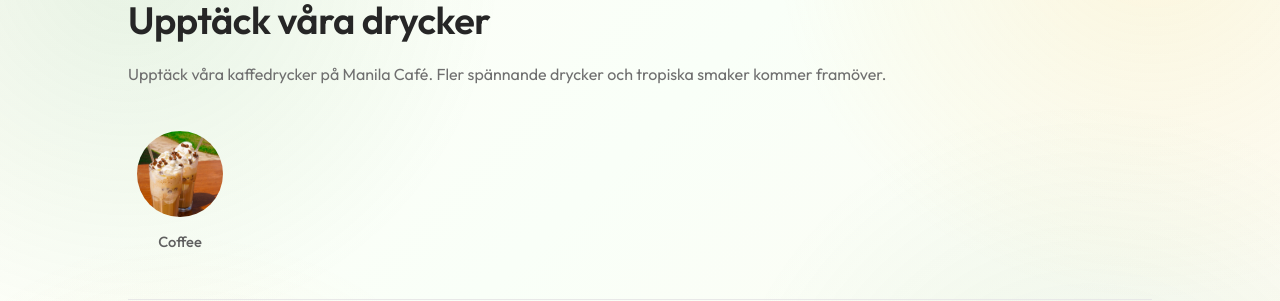
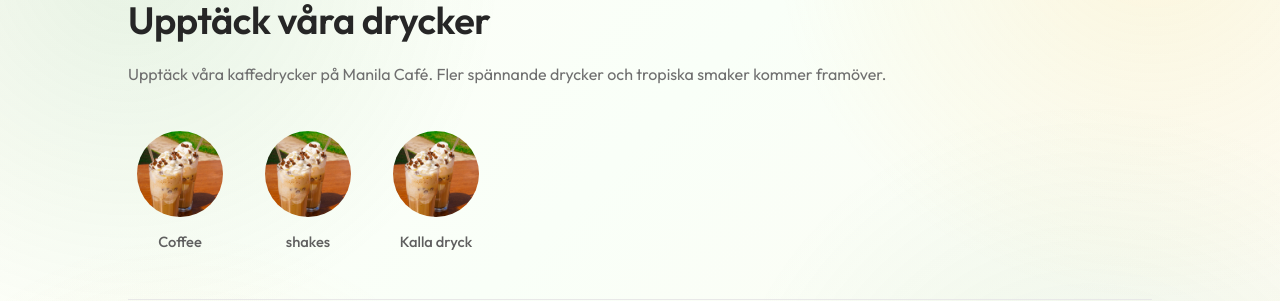
Before and after one commit to Manilacafe13/manilacafe, a React (Vite) app in the folder frontend/: page / in a window 1280 px wide. Shown: the part 1760-2061 px from the top of the page. Built offline with nearby package versions, Linux system fonts and the light colour scheme; no server answers.

Commit message:
Update Manila Cafe drink assets

```diff
--- a/frontend/src/assets/assets.js
+++ b/frontend/src/assets/assets.js
@@ -119,5 +119,14 @@ export const drink_list = [
     {
         menu_name: "Coffee",
         menu_image: menu_11
+    },
+    {
+        menu_name: "shakes",
+        menu_image: menu_11
+    },
+    {
+        menu_name: "Kalla dryck",
+        menu_image: menu_11
     }
+
 ]
```
